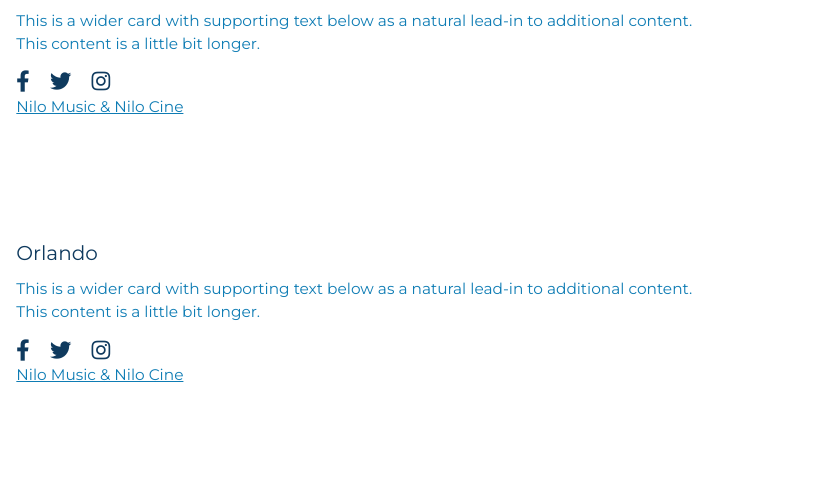
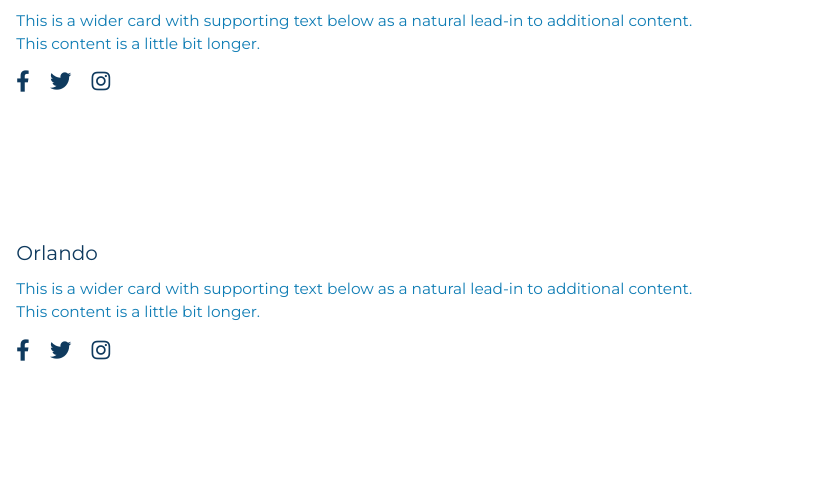
Before and after one commit to NiloMusicGroup/Website, a plain HTML site: page Portefolio.html in a window 1280 px wide. Shown: the part 681-1174 px from the top of the page, 464-1280 px from the left. Drawn offline with Linux system fonts and the light colour scheme.

Commit message:
Update Portefolio.html

```diff
--- a/Portefolio.html
+++ b/Portefolio.html
@@ -98,7 +98,6 @@
                             <a href="#"><i class="fab fa-twitter fa-lg mr-3"></i></a>
                             <a href="#"><i class="fab fa-instagram fa-lg mr-3"></i></a>
                         </div>
-                        <p class="card-text"><u>Nilo Music & Nilo Cine</u></p>
                     </div>
                 </div>
             </div>
@@ -117,7 +116,6 @@
                             <a href="#"><i class="fab fa-twitter fa-lg mr-3"></i></a>
                             <a href="#"><i class="fab fa-instagram fa-lg mr-3"></i></a>
                         </div>
-                        <p class="card-text"><u>Nilo Music & Nilo Cine</u></p>
                     </div>
                 </div>
             </div>
```
